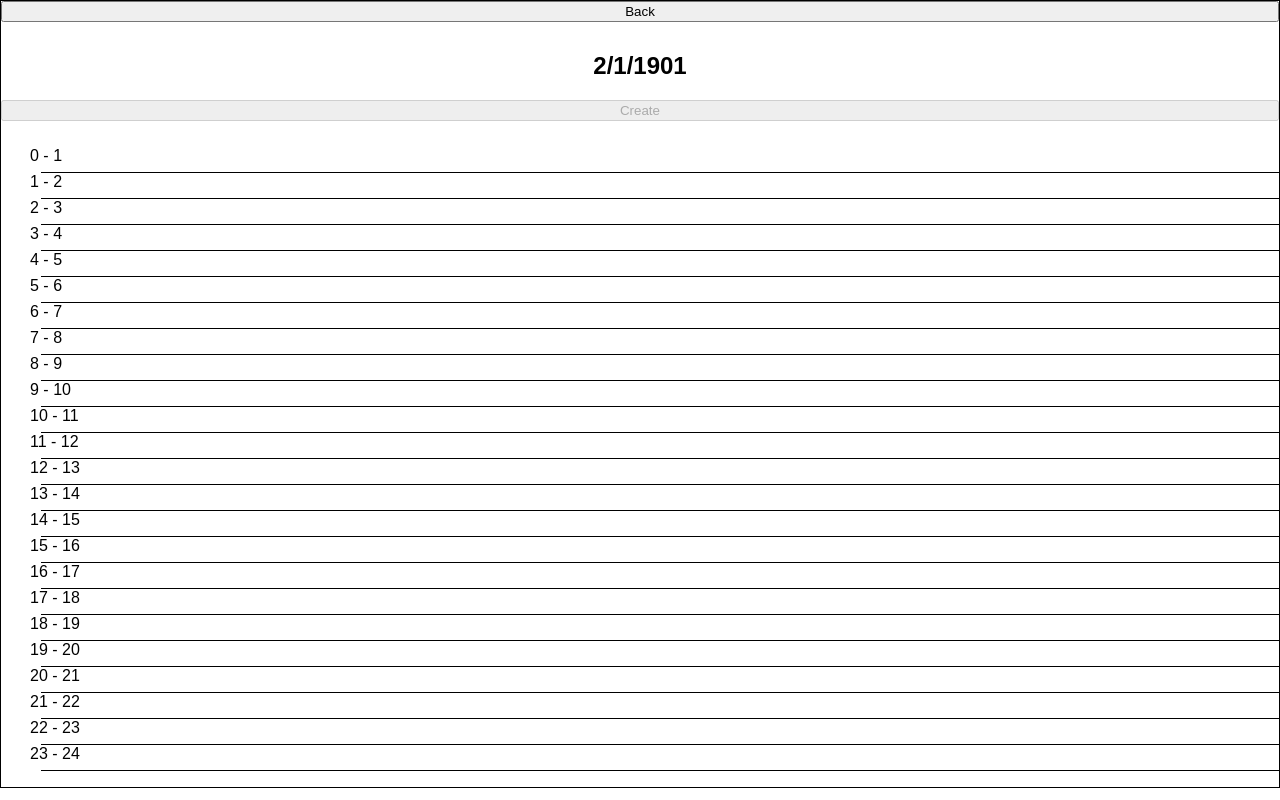
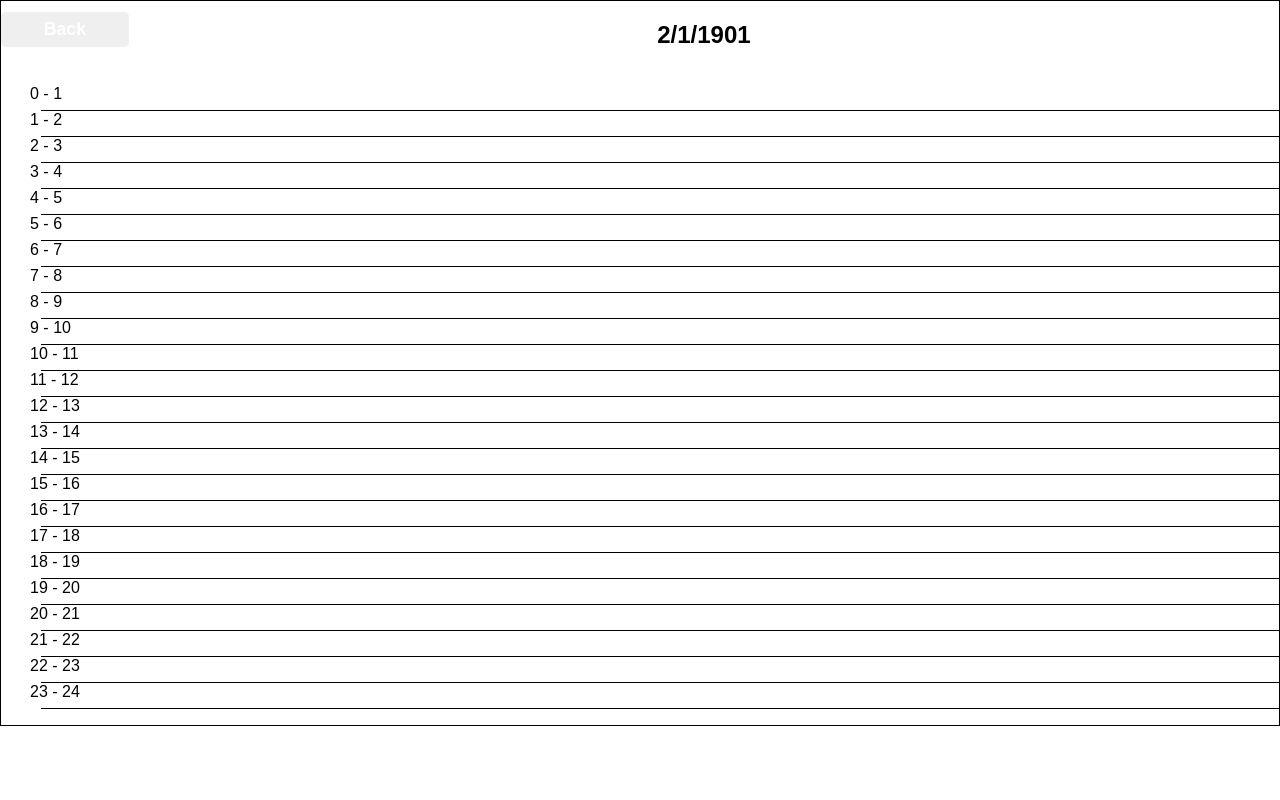
Before and after one commit to kmanuel/electron_calendar, a React (Create React App) app: page /month/1/1/1 in a window 1280 px wide. Built offline with nearby package versions, Linux system fonts and the light colour scheme.

Commit message:
improve daydetail styling

```diff
--- a/src/App.css
+++ b/src/App.css
@@ -1,5 +1,6 @@
 .App {
   text-align: center;
+  overflow: hidden;
 }
 
 .App-logo {
--- a/src/App.js
+++ b/src/App.js
@@ -1,6 +1,6 @@
 import React, {Component} from 'react';
+import Calendar from './components/calendar/Calendar'
 import './App.css';
-import Calendar from './components/calendar/Calendar'
 
 class App extends Component {
     render() {
--- a/src/components/calendar/dayview/DayDetail.css
+++ b/src/components/calendar/dayview/DayDetail.css
@@ -2,6 +2,22 @@
     border: 1px solid black;
     display: flex;
     flex-direction: column;
+}
+
+.head {
+    flex: 1 0 10%;
+    display: flex;
+    flex-direction: row;
+    align-items: center;
+    height: 50px;
+}
+
+.head button {
+    flex: 0 0 10%;
+}
+
+.head h2 {
+    flex: 0 0 90%;
 }
 
 .hours {
@@ -18,3 +34,9 @@
     position: absolute;
     left: 30px;
 }
+
+.createbutton {
+    position: fixed;
+    bottom: 0;
+    right: 10px;
+}
--- a/src/components/calendar/dayview/DayDetail.js
+++ b/src/components/calendar/dayview/DayDetail.js
@@ -1,6 +1,5 @@
 import React, {Component} from 'react';
 import HourEntry from './hourentry/HourEntry';
-import {Link} from 'react-router-dom';
 import * as entryStore from '../../../utils/entryStore';
 import './DayDetail.css';
 
@@ -25,12 +24,14 @@ class DayDetail extends Component {
         const {date, month, year} = this.state;
         return (
             <div className="daydetail">
-                <button onClick={() => this.props.history.goBack()}>Back</button>
-                <h2>{date.toLocaleDateString()}</h2>
-                {this.createButtonIfSelectedHours()}
+                <span class="head">
+                    <button className="btn" onClick={() => this.props.history.goBack()}>Back</button>
+                    <h2>{date.toLocaleDateString()}</h2>
+                </span>
                 <ol className="hours">
                     {this.renderHours(date)}
                 </ol>
+                {this.createButtonIfSelectedHours()}
             </div>
         );
     }
@@ -73,9 +74,9 @@ class DayDetail extends Component {
 
         const enabled = (selectedHours.length > 0);
         if (enabled) {
-            return <button onClick={() => this.createCalendarEntry()}>Create</button>
+            return <button className="btn btn-success createbutton" onClick={() => this.createCalendarEntry()}>Create</button>
         } else {
-            return <button disabled>Create</button>
+            return <span style={{display: 'none'}}></span>
         }
     }
 
```
